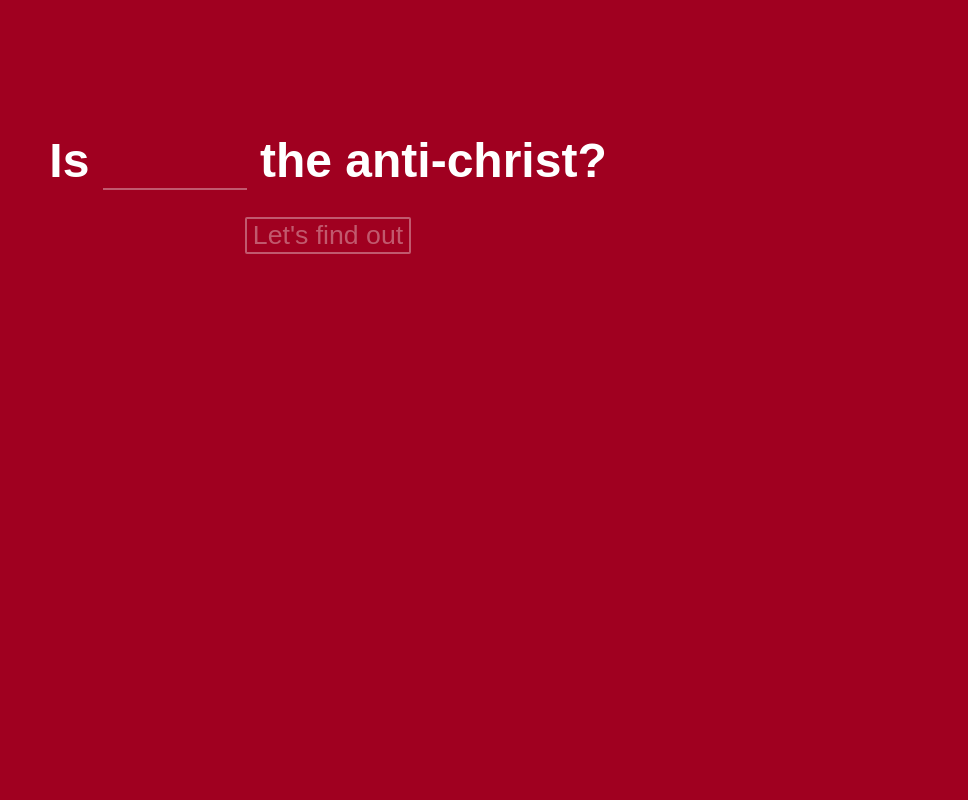
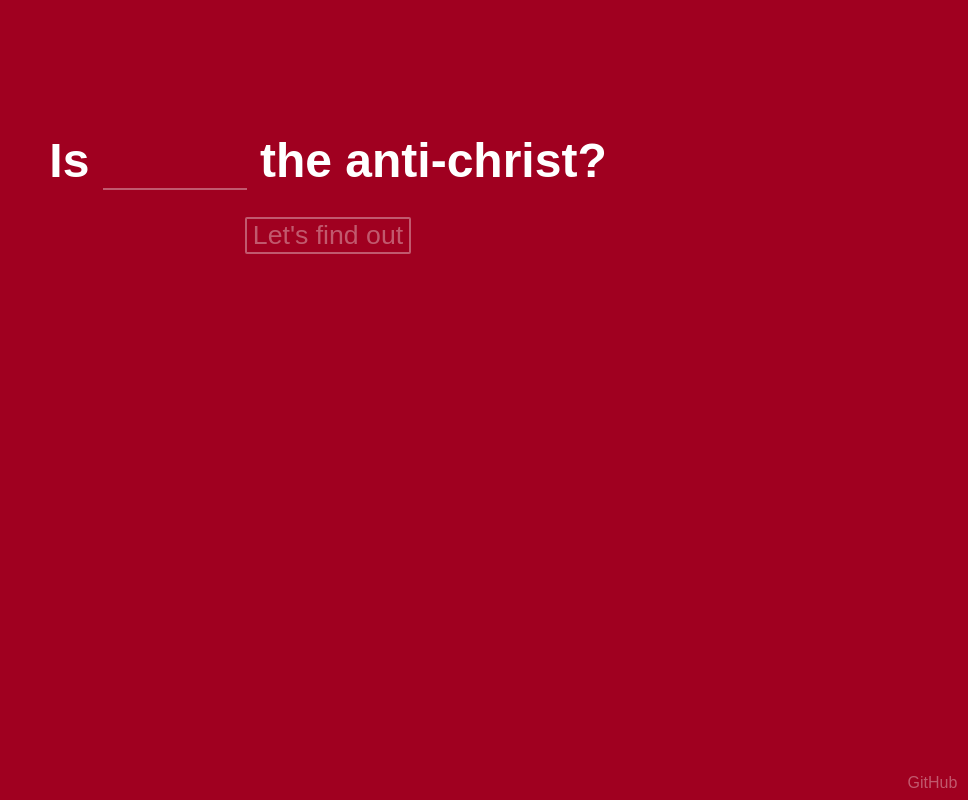
Before and after one commit to MaximilianAzendorf/666generator, a Svelte app: page / in a window 1280 px wide. Shown: the whole page, without its empty margins (312-1280 px from the left). Built offline with nearby package versions, Linux system fonts and the light colour scheme.

Commit message:
Add github link

```diff
--- a/src/App.svelte
+++ b/src/App.svelte
@@ -31,6 +31,9 @@
 			{/if}
 		</div>
 	</div>
+	<footer>
+		<a href="https://github.com/MaximilianAzendorf/666generator">GitHub</a>
+	</footer>
 </main>
 
 <style>
@@ -48,4 +51,18 @@
 	{
 		margin-bottom: 1em;
 	}
+
+	footer
+	{
+		position: fixed;
+		bottom: 0.2em;
+		right: 0.4em;
+	}
+
+	footer a
+	{
+		font-size: 0.6em;
+		text-decoration: none;
+		color: var(--muted-white);
+	}
 </style>
```
